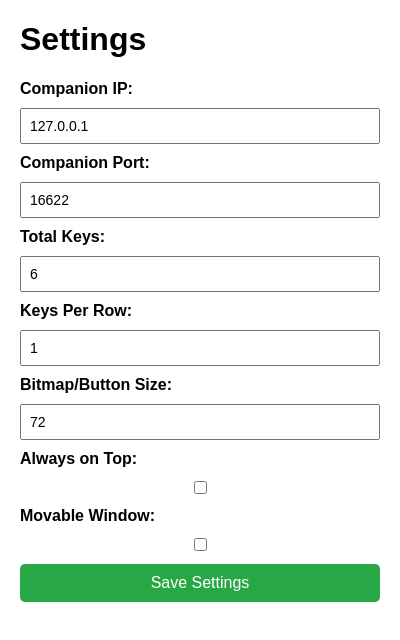
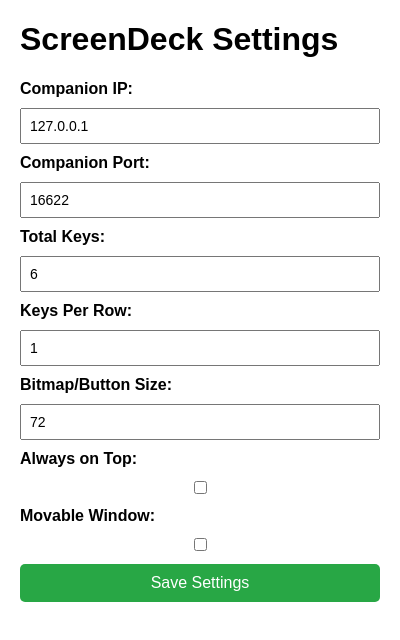
Before and after one commit to hanwin/screendeck, an Electron app: page public/settings.html in a window 400 px wide. Drawn offline with Linux system fonts and the light colour scheme; no server answers.

Commit message:
update title

```diff
--- a/public/settings.html
+++ b/public/settings.html
@@ -8,7 +8,7 @@
             http-equiv="Content-Security-Policy"
             content="default-src 'self'; script-src 'self'; img-src 'self' data:; style-src 'self' 'unsafe-inline';"
         />
-        <title>Settings</title>
+        <title>ScreenDeck Settings</title>
         <style>
             body {
                 font-family: Arial, sans-serif;
@@ -38,7 +38,7 @@
         </style>
     </head>
     <body>
-        <h1>Settings</h1>
+        <h1>ScreenDeck Settings</h1>
         <form id="settingsForm">
             <label for="companionIP">Companion IP:</label>
             <input
```
